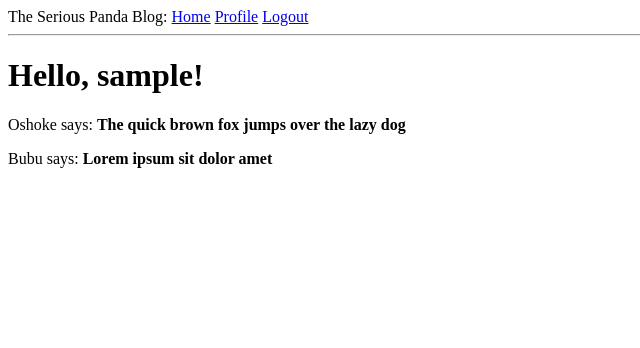
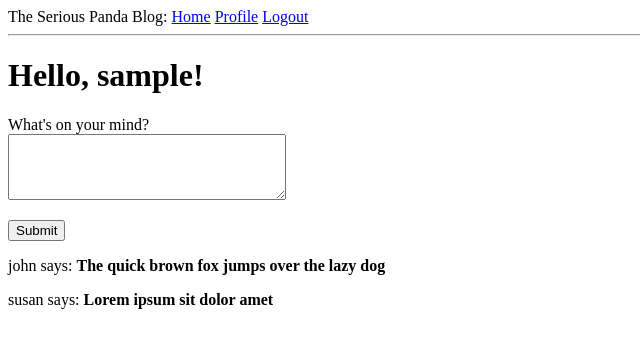
Before and after one commit to lorenzoworx/blog, a Flask app: page / in a window 1280 px wide. Shown: the top 348 px of the page, without its empty margins (0-640 px from the left). Run offline with Flask 3, Linux system fonts and the light colour scheme; the visitor is signed in with stand-in values (Sample User, id 1); data comes from the database, SQL or seed files in the repository.

Commit message:
ACCEPT user posts

```diff
--- a/app/forms.py
+++ b/app/forms.py
@@ -49,3 +49,8 @@ class EditProfileForm(FlaskForm):
 
 class EmptyForm(FlaskForm):
   submit = SubmitField('Submit')
+
+
+class PostForm(FlaskForm):
+  post = TextAreaField("What's on your mind?", validators=[DataRequired(), Length(min=1, max=140)])
+  submit = SubmitField('Submit')
--- a/app/routes.py
+++ b/app/routes.py
@@ -1,7 +1,7 @@
 from flask import render_template, flash, redirect, url_for, request
 from app import app, db
-from app.forms import LoginForm, RegistrationForm, EditProfileForm, EmptyForm
-from app.models import User
+from app.forms import LoginForm, RegistrationForm, EditProfileForm, EmptyForm, PostForm
+from app.models import User, Post
 from flask_login import current_user, login_user, logout_user, login_required
 import sqlalchemy as sa
 from urllib.parse import urlsplit
@@ -19,17 +19,25 @@ def before_request():
 @app.route('/index')
 @login_required
 def index():
+  form = PostForm()
+  if form.validate_on_submit():
+    post = Post(body=form.post.data, author=current_user)
+    db.session.add(post)
+    db.session.commit()
+    flash('Thoughts shared successfully')
+    return redirect(url_for('index'))
+
   posts = [
     {
-      'author': {'username': 'Oshoke'},
+      'author': {'username': 'john'},
       'body': 'The quick brown fox jumps over the lazy dog'
     },
     {
-      'author': {'username': 'Bubu'},
+      'author': {'username': 'susan'},
       'body': 'Lorem ipsum sit dolor amet'
     }
   ]
-  return render_template('index.html', title='Home', posts=posts)
+  return render_template('index.html', title='Home', posts=posts, form=form)
 
 
 @app.route('/login', methods=['GET', 'POST'])
--- a/app/templates/index.html
+++ b/app/templates/index.html
@@ -1,14 +1,25 @@
 {% extends 'base.html' %}
 
 {% block content %}
- <h1>Hello, {{ current_user.username }}!</h1>
+  <h1>Hello, {{ current_user.username }}!</h1>
+  <form action="" method="post">
+  {{ form.hidden_tag() }}
+  <p>
+    {{ form.post.label }} <br>
+    {{ form.post(cols=32, rows=4) }} <br>
+    {% for error in form.post.errors %}
+      <span style="color: red;">
+        [{{ error }}]
+      </span>
+    {% endfor %}
+  </p>
+  <p>
+    {{ form.submit() }}
+  </p>
+  </form>
   {% for post in posts %}
-  <div>
     <p>
-      {{ post.author.username }} says: <b>
-        {{ post.body }}
-      </b>
+      {{ post.author.username }} says: <b>{{ post.body }}</b>
     </p>
-  </div>
   {% endfor %}
 {% endblock %}
```
